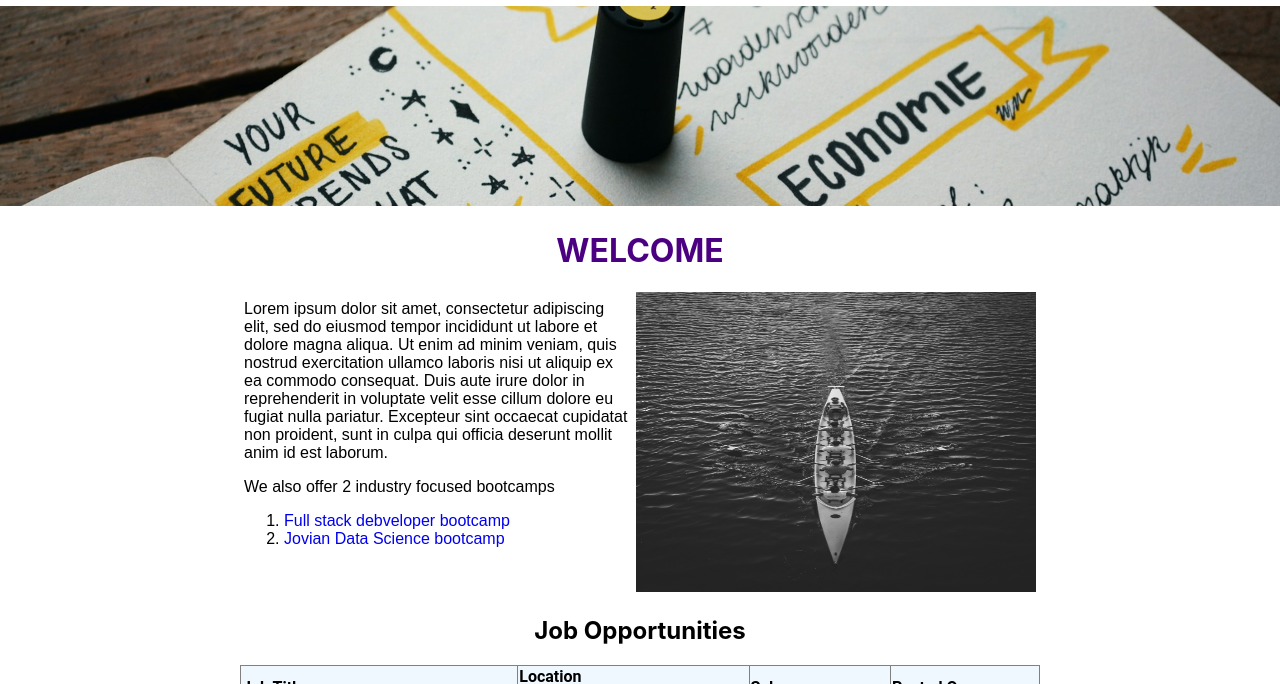
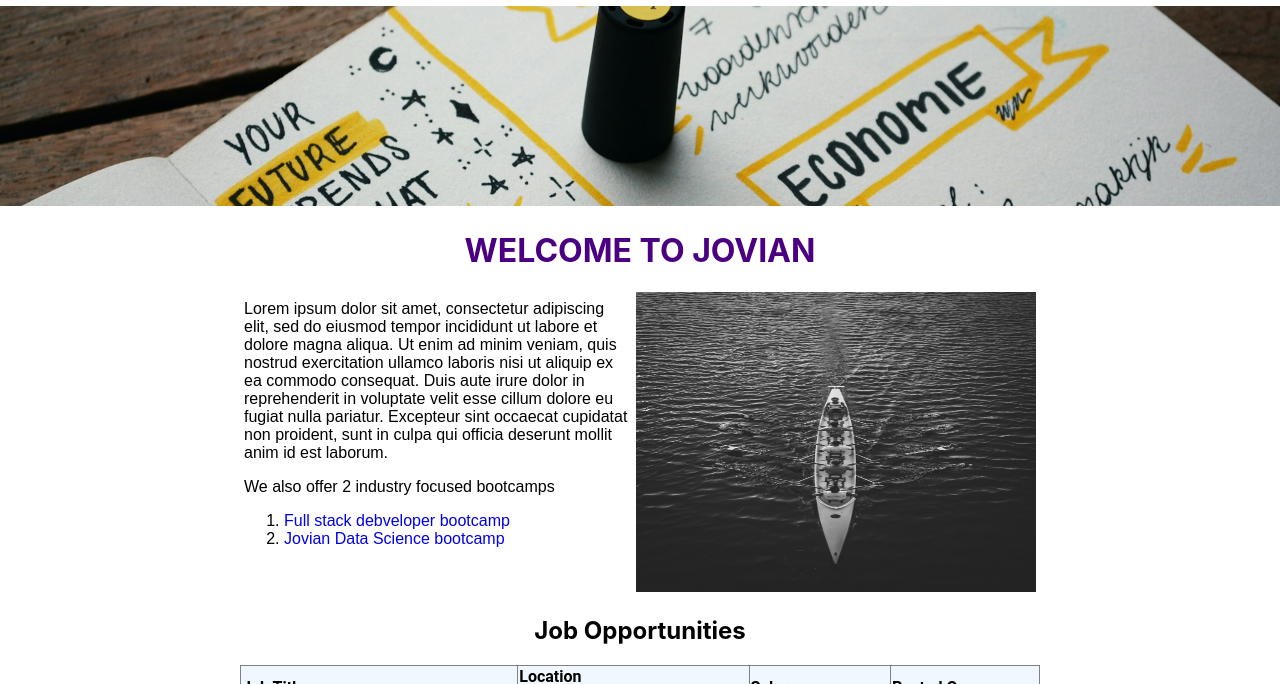
Before and after one commit to Naveen-Sesetti/jovian-carriers-site-nnpp, a plain HTML site: page src/index.html in a window 1280 px wide. Shown: the part 48-732 px from the top of the page. Drawn offline with Linux system fonts and the light colour scheme.

Commit message:
updated the welcome to jovian

```diff
--- a/src/index.html
+++ b/src/index.html
@@ -15,7 +15,7 @@
 <body>
     <img id="banner" src="banner.jpg" alt="Banner" height="200">
     <div>
-        <h1 style="text-align: center; color: indigo;"> Welcome</h1>
+        <h1 style="text-align: center; color: indigo;"> Welcome to jovian</h1>
         <div id="about">
             <div id="description">
                 <p style="margin-top: 0;"> Lorem ipsum dolor sit amet, consectetur adipiscing elit, sed do eiusmod tempor incididunt
```
